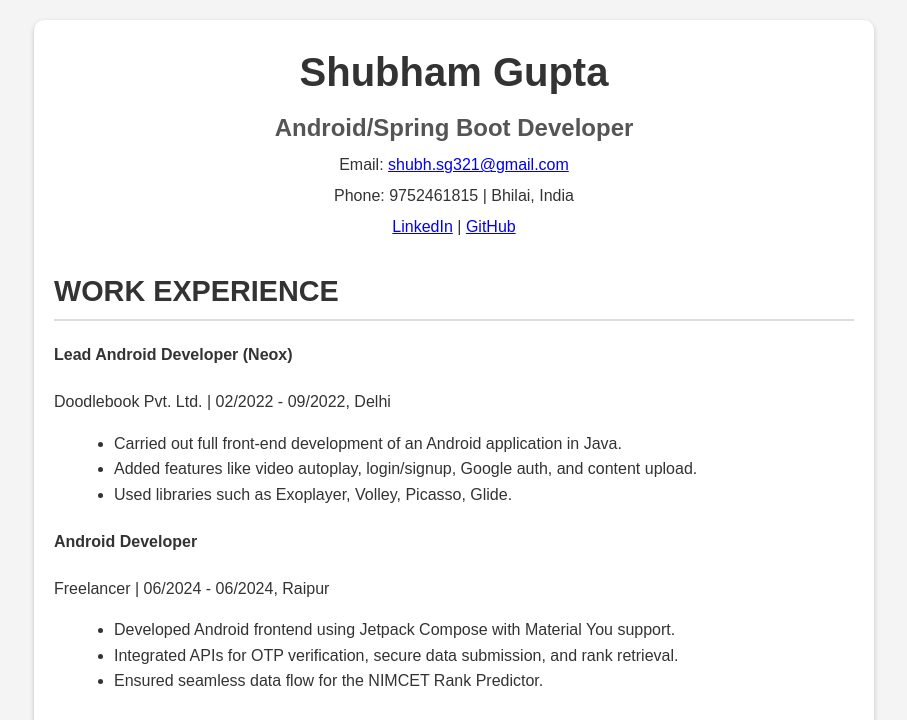
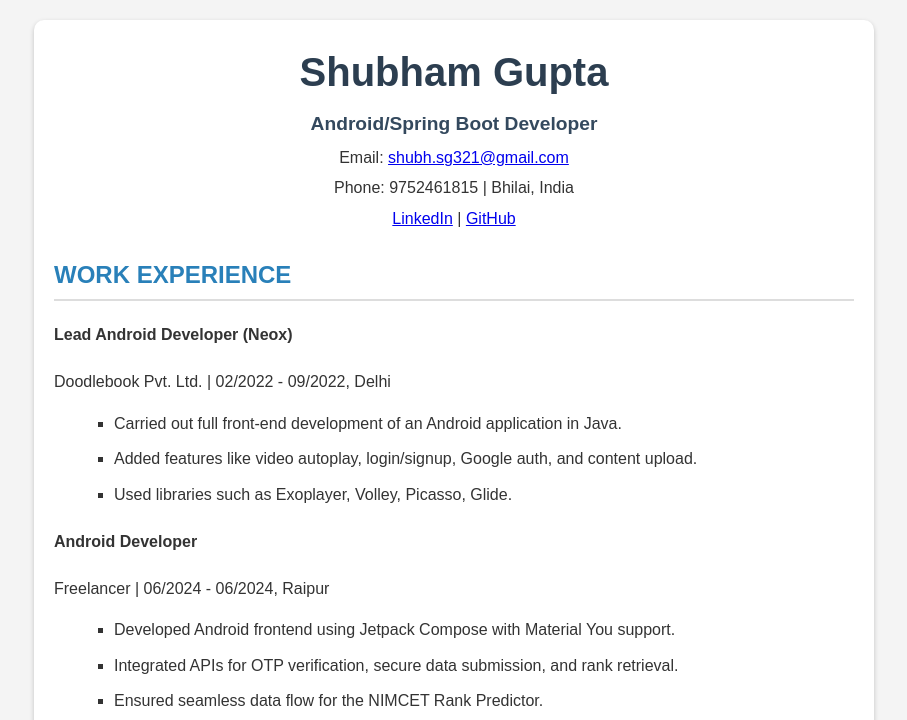
Before and after one commit to kanha321/htmlfile, a plain HTML site: page index.html in a window 1280 px wide. Shown: the top 720 px of the page, without its empty margins (186-1093 px from the left). Drawn offline with Linux system fonts and the light colour scheme.

Commit message:
Update styles.css

```diff
--- a/styles.css
+++ b/styles.css
@@ -23,12 +23,13 @@ header {
 header h1 {
     font-size: 2.5em;
     margin: 0;
+    color: #2c3e50;
 }
 
 header h2 {
-    font-size: 1.5em;
+    font-size: 1.2em;
     margin: 5px 0;
-    color: #555;
+    color: #34495e;
 }
 
 header p {
@@ -36,15 +37,20 @@ header p {
 }
 
 section h3 {
-    font-size: 1.8em;
+    font-size: 1.5em;
     border-bottom: 2px solid #ddd;
     margin-bottom: 10px;
     padding-bottom: 5px;
+    color: #2980b9;
 }
 
 section ul {
-    list-style-type: disc;
+    list-style-type: square;
     margin-left: 20px;
+}
+
+section ul li {
+    margin-bottom: 10px;
 }
 
 footer {
```
